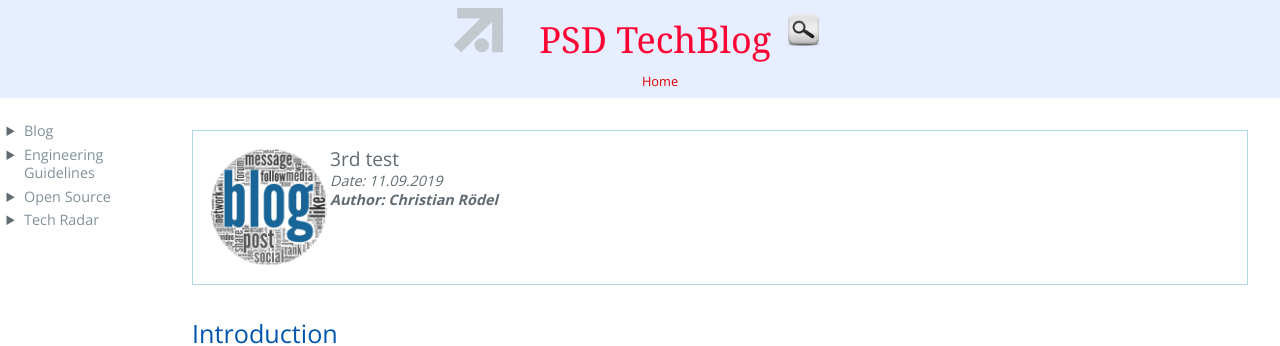
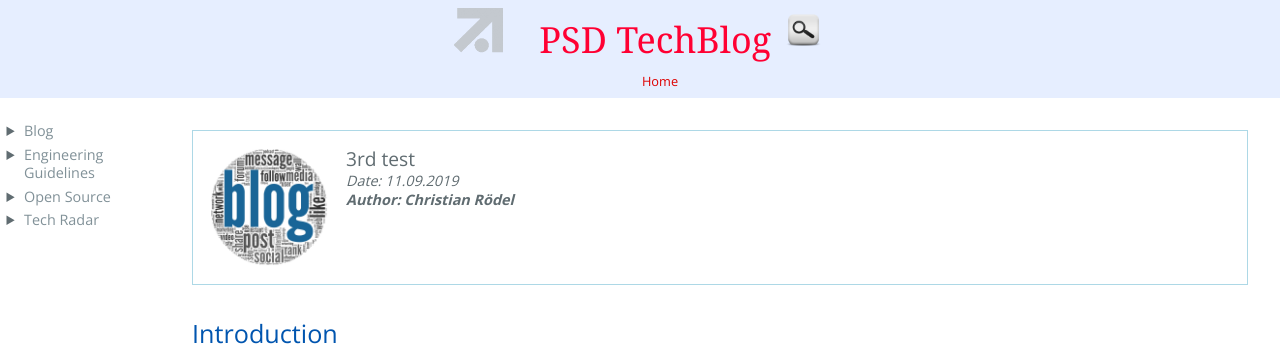
Before and after one commit to croedel/PSD-blog, a Jekyll site: the page built from _posts/2019-09-11-test3.md, in a window 1280 px wide. Shown: the top 346 px of the page. Built offline with Jekyll 4.4.1, drawn with Linux system fonts in a browser that asks for light colours.

Commit message:
Update style.scss

```diff
--- a/assets/css/style.scss
+++ b/assets/css/style.scss
@@ -314,5 +314,5 @@ a:hover { text-decoration: underline; }
 .post-header .title { font-size: 1.2rem; margin: 0rem; }
 .post-header .date { font-style: italic; margin: 0rem; }
 .post-header .author { font-style: italic; font-weight:bold; margin: 0rem; }
-.post-header .image { height: 120px; margin: 0rem; float: left;}
+.post-header .image { height: 120px; margin: 0rem 1rem 1rem 0rem; float: left;}
 .post-header .excerpt { margin: 0rem 1rem 0rem 0rem;}
```
